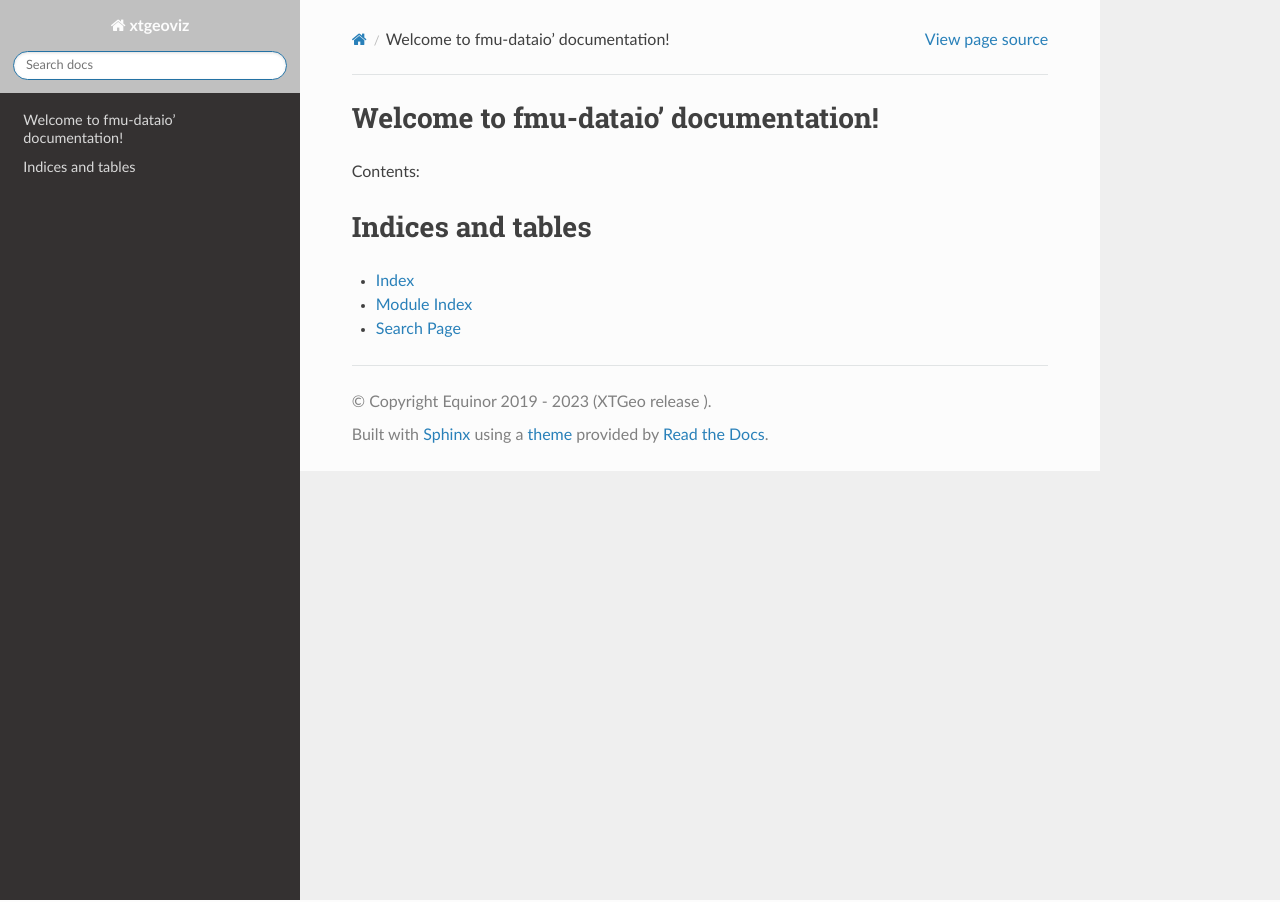
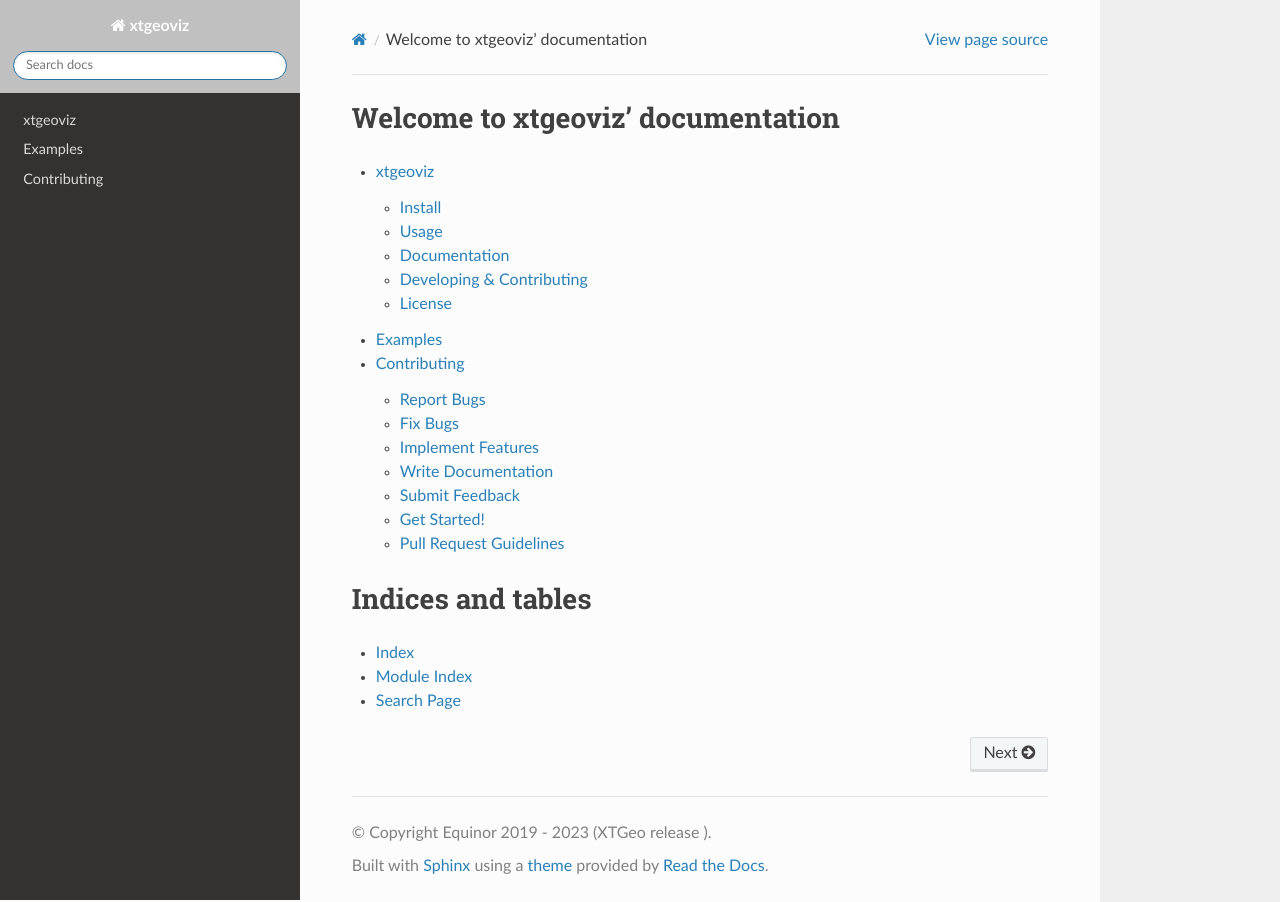
Before and after one commit to equinor/xtgeoviz, a Sphinx documentation site: the page built from docs/index.rst, in a window 1280 px wide. Built offline with Sphinx 7.4.7 and the Read the Docs theme 2.0.0, drawn with Linux system fonts in a browser that asks for light colours; pages that are not in the unit, such as notebooks, are missing from menus; the version number could not be read and is left out.

Commit message:
Add documentation build and deploy

```diff
--- a/docs/conf.py
+++ b/docs/conf.py
@@ -18,6 +18,7 @@
 release = xtgeoviz.__version__
 
 extensions = [
+    "myst_parser",
     "sphinxcontrib.apidoc",
     "sphinx.ext.viewcode",
     "sphinx.ext.napoleon",
--- /dev/null
+++ b/docs/contributing.rst
@@ -0,0 +1,2 @@
+.. include:: ../CONTRIBUTING.md
+   :parser: myst_parser.sphinx_
--- /dev/null
+++ b/docs/examples.rst
@@ -0,0 +1,4 @@
+Examples
+========
+
+Coming soon!
--- a/docs/index.rst
+++ b/docs/index.rst
@@ -1,11 +1,12 @@
-Welcome to fmu-dataio' documentation!
-======================================
-
-Contents:
+Welcome to xtgeoviz' documentation
+==================================
 
 .. toctree::
    :maxdepth: 2
 
+   readme
+   examples
+   contributing
    apiref/modules
 
 Indices and tables
--- /dev/null
+++ b/docs/readme.rst
@@ -0,0 +1,2 @@
+.. include:: ../README.md
+   :parser: myst_parser.sphinx_
--- a/pyproject.toml
+++ b/pyproject.toml
@@ -70,8 +70,9 @@
     "types-PyYAML",
 ]
 docs = [
+    "autoapi",
+    "myst-parser",
     "sphinx",
-    "autoapi",
     "sphinxcontrib-apidoc",
     "sphinx-argparse",
     "sphinx-autodoc-typehints",
```
Also changed, not shown: CONTRIBUTING.md (+19 -18 lines), README.md (+28 -9 lines), 3 other files.
